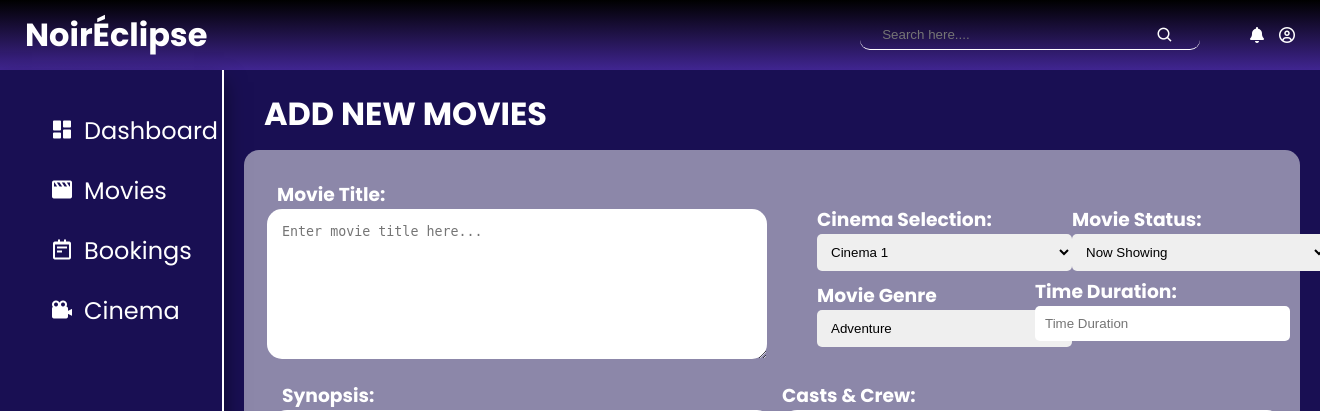
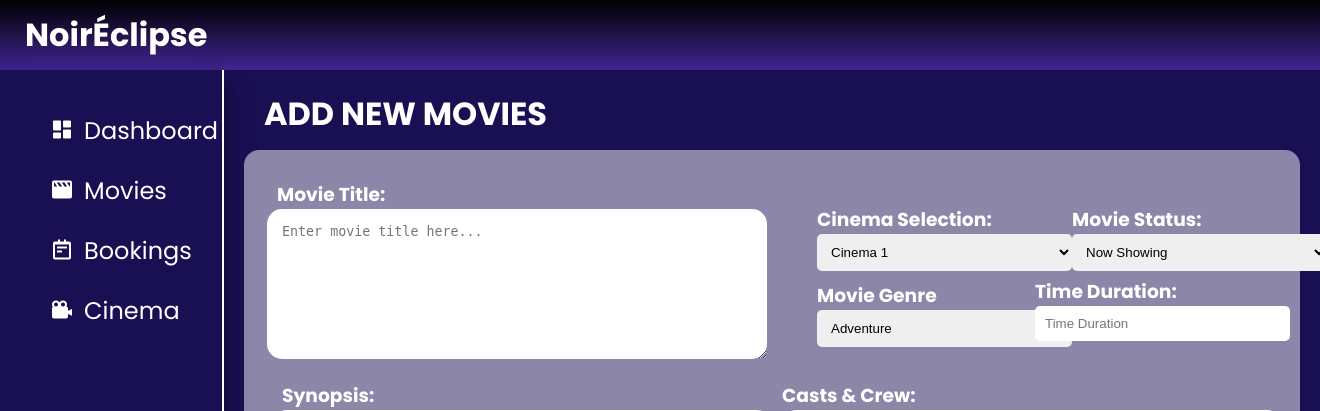
Before and after one commit to Cipher-Syntax/Movie-Ticket-Booking-System--Backend-, a PHP site: page /add_new_movies.php in a window 1320 px wide. Shown: the top 411 px of the page. Run offline with PHP 8.4, Linux system fonts and the light colour scheme; the visitor is signed in with stand-in values (Sample User, id 1); some web fonts are replaced.

Commit message:
Fixed admin

```diff
--- a/admin/add_new_movies.php
+++ b/admin/add_new_movies.php
@@ -87,18 +87,6 @@
     <header>
         <div class="logo">
             <h1>NoirÉclipse</h1>
-        </div>
-
-        <form action="#" class="search-box">
-            <input type="text" name="search" placeholder="Search here...." class="search-input" />
-            <button type="submit">
-                <i class='bx bx-search'></i>
-            </button>
-        </form>
-
-        <div class="user-profile">
-            <i class="fa fa-bell"></i>
-            <i class="far fa-user-circle"></i>
         </div>
     </header>
 
```
